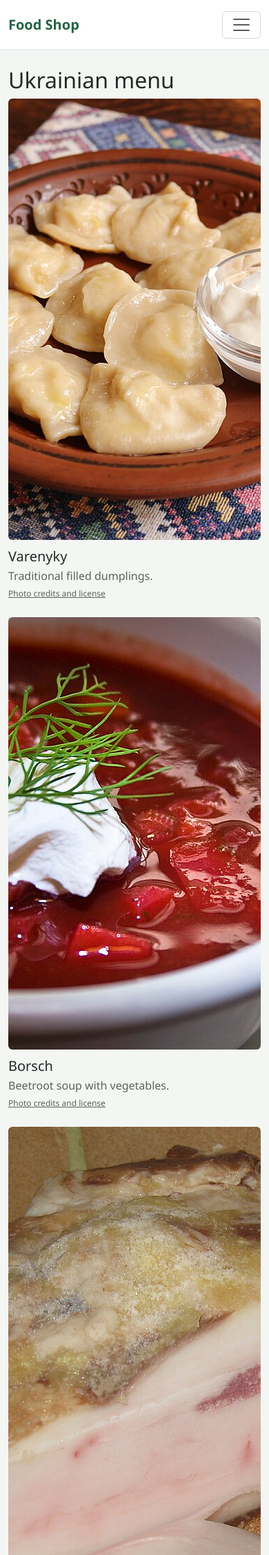
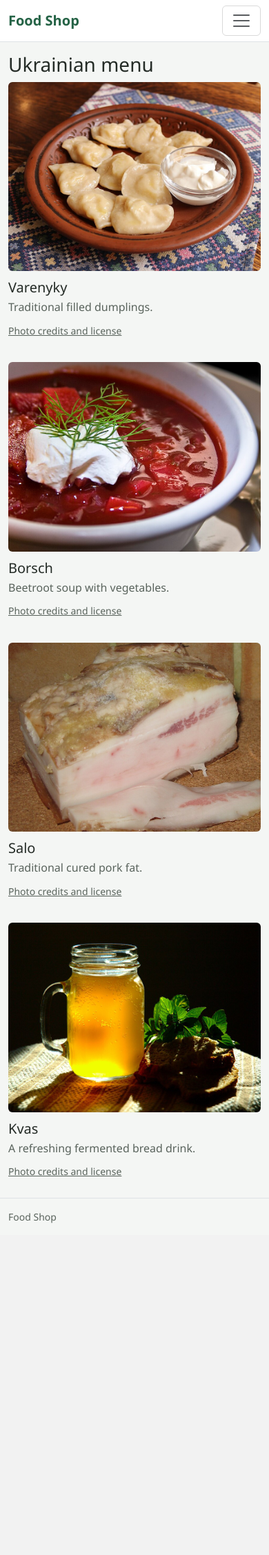
Before and after one commit to chenpetro/2026_10_12_Pythom_Project_kitchen, a Flask app: page /menu in a window 390 px wide. Shown: the top 2255 px of the page at 69% size. After the commit the page ends 1774 px from the top, so only its background shows below. Run offline with Flask 3, Linux system fonts and the light colour scheme.

Commit message:
mobile adaptation added

```diff
--- a/templates/base.html
+++ b/templates/base.html
@@ -34,6 +34,7 @@
 			text-decoration: underline;
 			text-underline-offset: 0.25rem;
 		}
+		.navbar-toggler { min-width: 56px; min-height: 44px; }
 		a:focus-visible { outline: 2px solid var(--accent); outline-offset: 4px; }
 		main { overflow-wrap: anywhere; }
 		h1 { margin-top: 0; font-size: 2rem; }
@@ -41,13 +42,20 @@
 			color: var(--muted);
 			font-size: 0.875rem;
 		}
+		@media (max-width: 991.98px) {
+			.navbar-collapse { padding-top: 0.75rem; }
+			.nav-link { min-height: 44px; padding: 0.75rem 0; }
+		}
+		@media (max-width: 575.98px) {
+			h1 { font-size: 1.75rem; }
+		}
 	</style>
 	{% block styles %}{% endblock %}
 	{% block head %}{% endblock %}
 </head>
 <body class="d-flex flex-column min-vh-100">
 	<header class="site-header border-bottom">
-		<nav class="navbar navbar-expand-lg py-3" aria-label="Main navigation">
+		<nav class="navbar navbar-expand-lg py-2 py-lg-3" aria-label="Main navigation">
 			<div class="container">
 				<a class="navbar-brand fw-bold" href="{{ url_for('index') }}">Food Shop</a>
 				<button class="navbar-toggler" type="button" data-bs-toggle="collapse" data-bs-target="#mainNavigation" aria-controls="mainNavigation" aria-expanded="false" aria-label="Toggle navigation">
@@ -64,7 +72,7 @@
 			</div>
 		</nav>
 	</header>
-	<main class="container flex-grow-1 py-4">
+	<main class="container flex-grow-1 py-3 py-md-4">
 		{% block content %}{% endblock %}
 	</main>
 	<footer class="site-footer border-top py-3">
--- a/templates/menu.html
+++ b/templates/menu.html
@@ -6,20 +6,33 @@
 <style>
     .dish-grid {
         display: grid;
-        grid-template-columns: repeat(auto-fit, minmax(min(100%, 15rem), 1fr));
+        grid-template-columns: minmax(0, 1fr);
         gap: 1.5rem;
     }
     .dish { margin: 0; min-width: 0; }
     .dish img {
         display: block;
         width: 100%;
+        height: auto;
         aspect-ratio: 4 / 3;
         object-fit: cover;
         border-radius: 6px;
     }
     .dish h2 { margin: 0.75rem 0 0.25rem; font-size: 1.25rem; }
     .dish p { margin: 0; color: var(--muted); }
-    .dish-credit { color: var(--muted); font-size: 0.75rem; }
+    .dish-credit {
+        display: inline-flex;
+        align-items: center;
+        min-height: 44px;
+        color: var(--muted);
+        font-size: 0.875rem;
+    }
+    @media (min-width: 576px) {
+        .dish-grid { grid-template-columns: repeat(2, minmax(0, 1fr)); }
+    }
+    @media (min-width: 992px) {
+        .dish-grid { grid-template-columns: repeat(4, minmax(0, 1fr)); }
+    }
 </style>
 {% endblock %}
 
```
